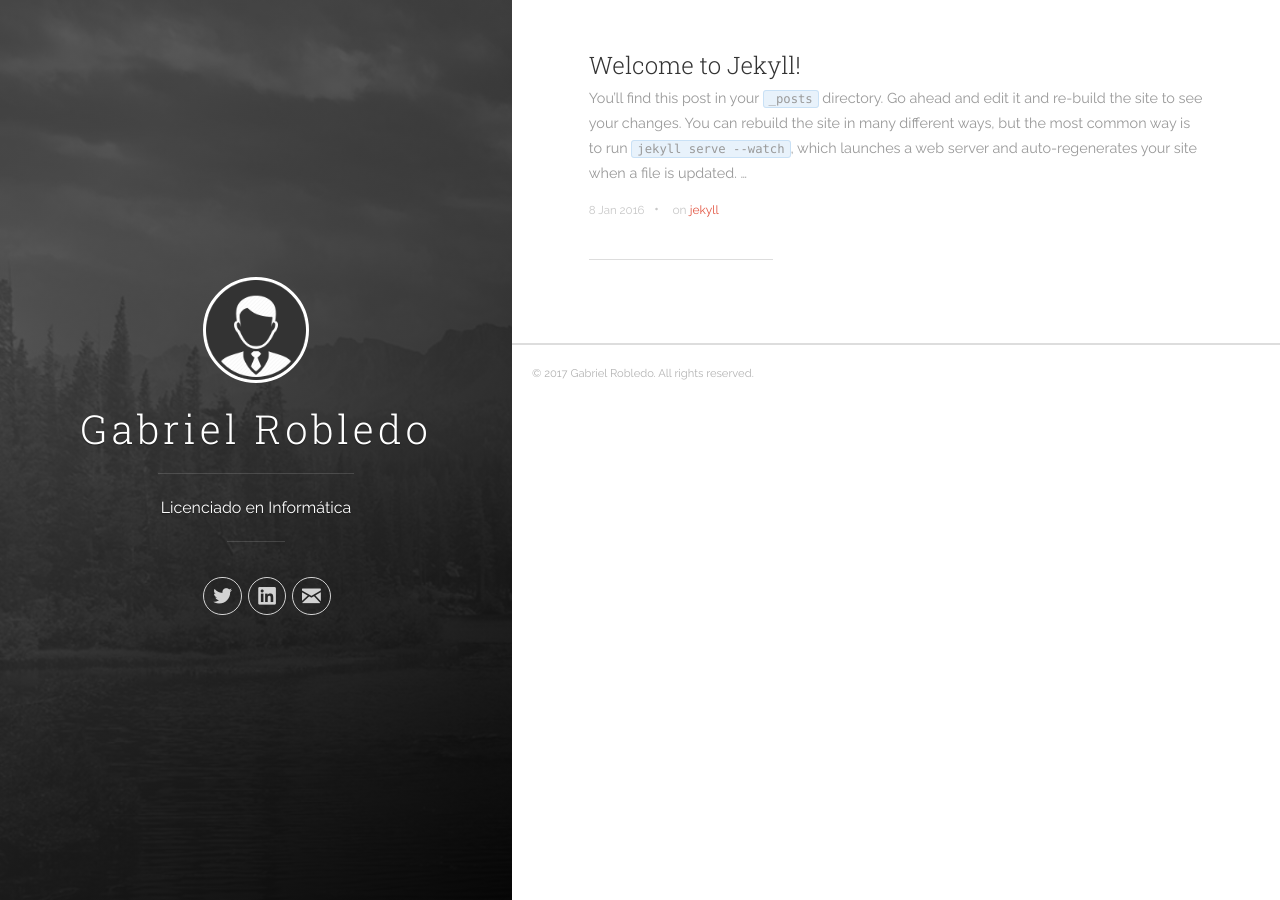
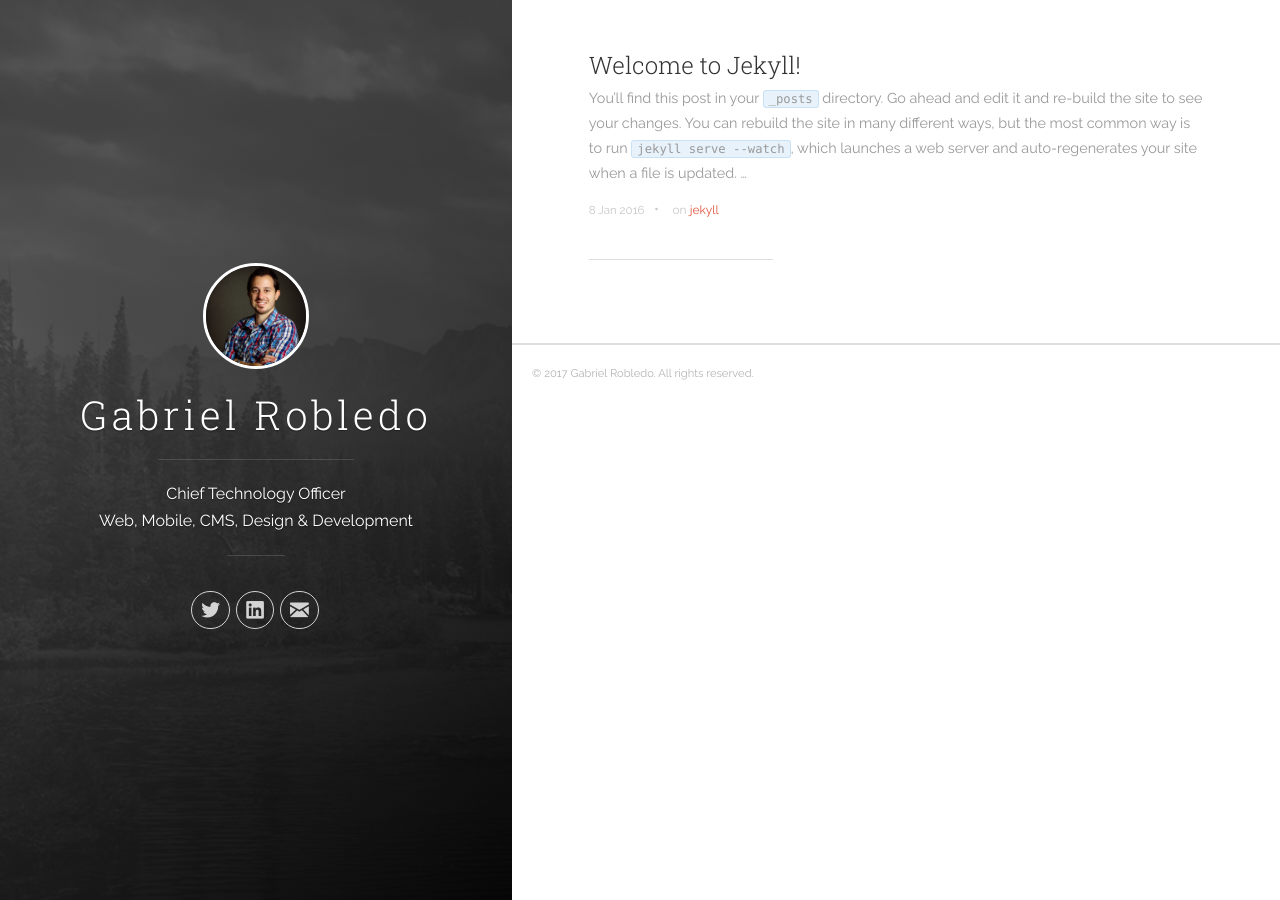
Before and after one commit to grobledo/grobledo.github.io, a Jekyll site: the page built from index.html, in a window 1280 px wide. Built offline with Jekyll 4.4.1, drawn with Linux system fonts in a browser that asks for light colours; nearby versions of some CDN libraries; the list of posts is cut into pages by our own code.

Commit message:
Content update.

```diff
--- a/_config.yml
+++ b/_config.yml
@@ -1,7 +1,8 @@
 # Site settings
 title: Gabriel Robledo
-description: 'Licenciado en Informática'
-url: 'http://joshgerdes.com/jekyll-uno'
+description: 'Chief Technology Officer'
+brand: 'Web, Mobile, CMS, Design & Development'
+url: 'http://robledo.me'
 baseurl: '/'
 # google_analytics: 'UA-XXXXXX-X'
 # disqus_shortname: 'your-disqus-name'
--- a/_includes/header.html
+++ b/_includes/header.html
@@ -14,6 +14,7 @@
         </a>
         <hr class="panel-cover__divider">
         <p class="panel-cover__description">{{ site.description }}</p>
+        <p class="panel-cover__description panel-cover__description_brand">{{ site.brand }}</p>
         <hr class="panel-cover__divider panel-cover__divider--secondary">
 
         <div class="navigation-wrapper">
--- a/css/uno.css
+++ b/css/uno.css
@@ -1389,7 +1389,7 @@ nav {
 			opacity: 1; }
 
 .navigation--social {
-	margin-left: 1.5em; }
+	 }
 	.navigation--social a {
 		padding: 6px 8px 6px 9px; }
 		.navigation--social a .label {
@@ -1574,6 +1574,10 @@ input[type="tel"] {
 		margin: 0 10px;
 		font-size: .9em; }
 
+        .panel-cover__description_brand {
+            font-size: .7em;
+        }
+
 	.navigation--social {
 		margin-top: 5px;
 		margin-left: 0; } }
```
Also changed, not shown: images/profile.jpg, images/profile_1.jpg (added).
